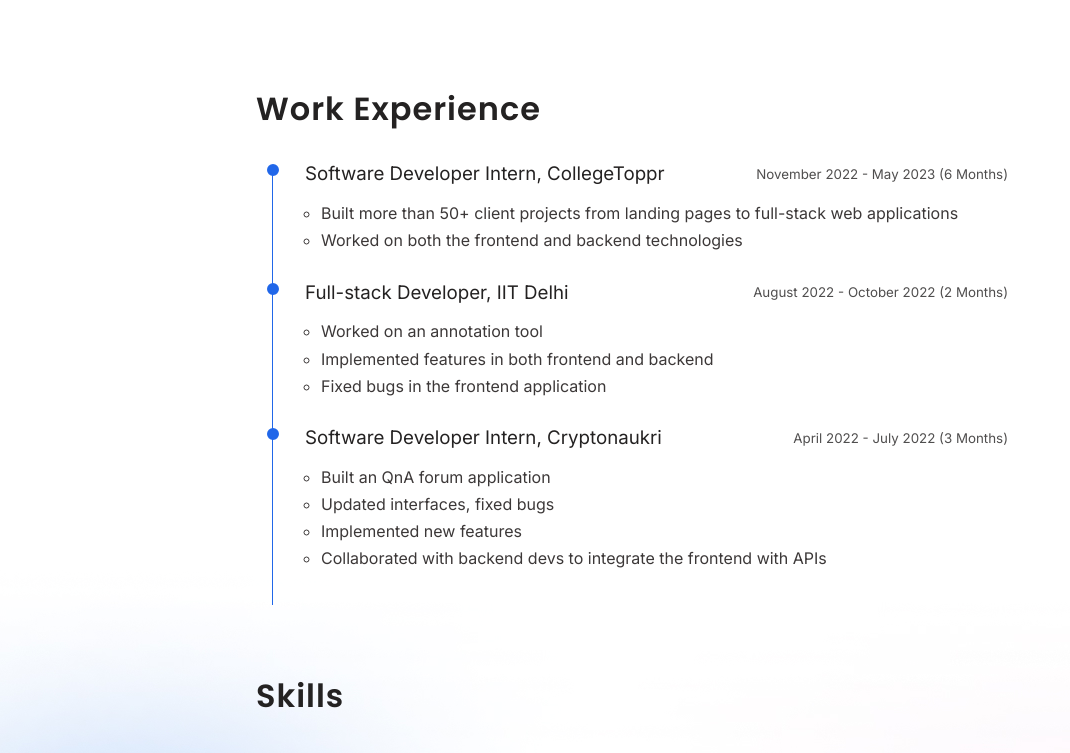
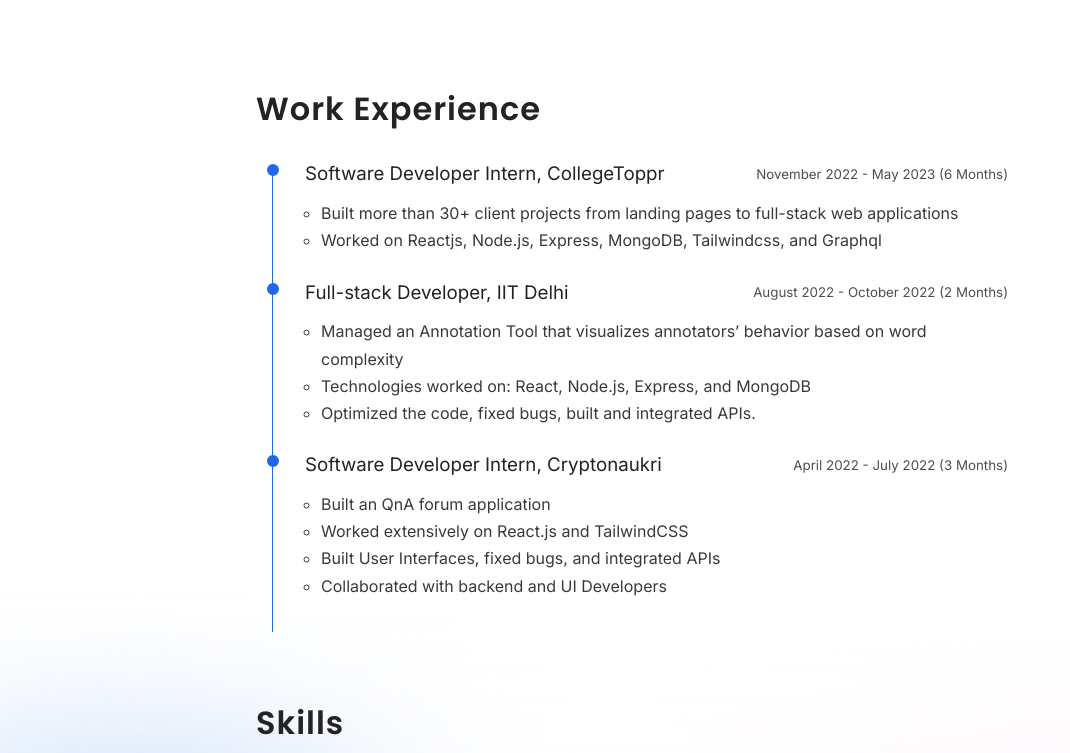
Before and after one commit to DineshRout779/my-portfolio, a React (Create React App) app: page / in a window 1280 px wide. Shown: the part 510-1263 px from the top of the page, without its empty margins (0-1070 px from the left). Built offline with nearby package versions, Linux system fonts and the light colour scheme; no server answers; grey boxes are pictures that could not be loaded.

Commit message:
Update: experience

```diff
--- a/src/components/Experience.jsx
+++ b/src/components/Experience.jsx
@@ -11,9 +11,9 @@
     toDate: new Date('2022-07-04'),
     tasks: [
       'Built an QnA forum application',
-      'Updated interfaces, fixed bugs',
-      'Implemented new features',
-      'Collaborated with backend devs to integrate the frontend with APIs',
+      'Worked extensively on React.js and TailwindCSS',
+      'Built User Interfaces, fixed bugs, and integrated APIs',
+      'Collaborated with backend and UI Developers',
     ],
   },
   {
@@ -23,9 +23,9 @@
     fromDate: new Date('2022-08-24'),
     toDate: new Date('2022-10-24'),
     tasks: [
-      'Worked on an annotation tool',
-      'Implemented features in both frontend and backend',
-      'Fixed bugs in the frontend application',
+      'Managed an Annotation Tool that visualizes annotators’ behavior based on word complexity',
+      'Technologies worked on: React, Node.js, Express, and MongoDB',
+      'Optimized the code, fixed bugs, built and integrated APIs.',
     ],
   },
   {
@@ -35,8 +35,8 @@
     fromDate: new Date('2022-11-07'),
     toDate: new Date('2023-05-07'),
     tasks: [
-      'Built more than 50+ client projects from landing pages to full-stack web applications',
-      'Worked on both the frontend and backend technologies',
+      'Built more than 30+ client projects from landing pages to full-stack web applications',
+      'Worked on Reactjs, Node.js, Express, MongoDB, Tailwindcss, and Graphql',
     ],
   },
 ];
```
